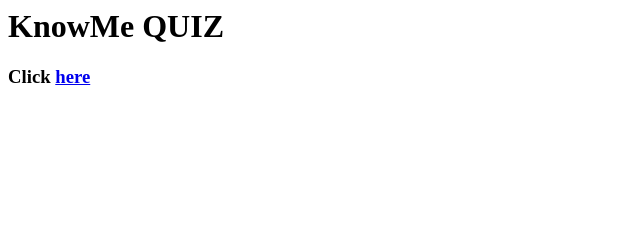
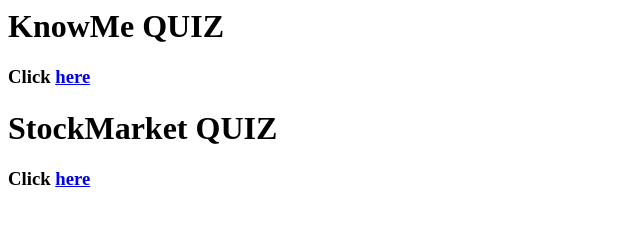
Before and after one commit to sakleprajwal/Portfolio-Website, a plain HTML site: page index.html in a window 1280 px wide. Shown: the whole page, without its empty margins (0-640 px from the left). Drawn offline with Linux system fonts and the light colour scheme.

Commit message:
feat added StockMarket Quiz

```diff
--- a/index.html
+++ b/index.html
@@ -1,2 +1,5 @@
 <h1>KnowMe QUIZ</h1>
 <h3>Click <a href="https://replit.com/@prajwalsakle/KnowMe-Quiz#index.js/?outputonly=1&embed=1">here</a></h3>
+
+<h1>StockMarket QUIZ</h1>
+<h3>Click <a href="https://replit.com/@prajwalsakle/StockMarket-QUIZ#index.js/?outputonly=1&embed=1">here</a></h3>
```
